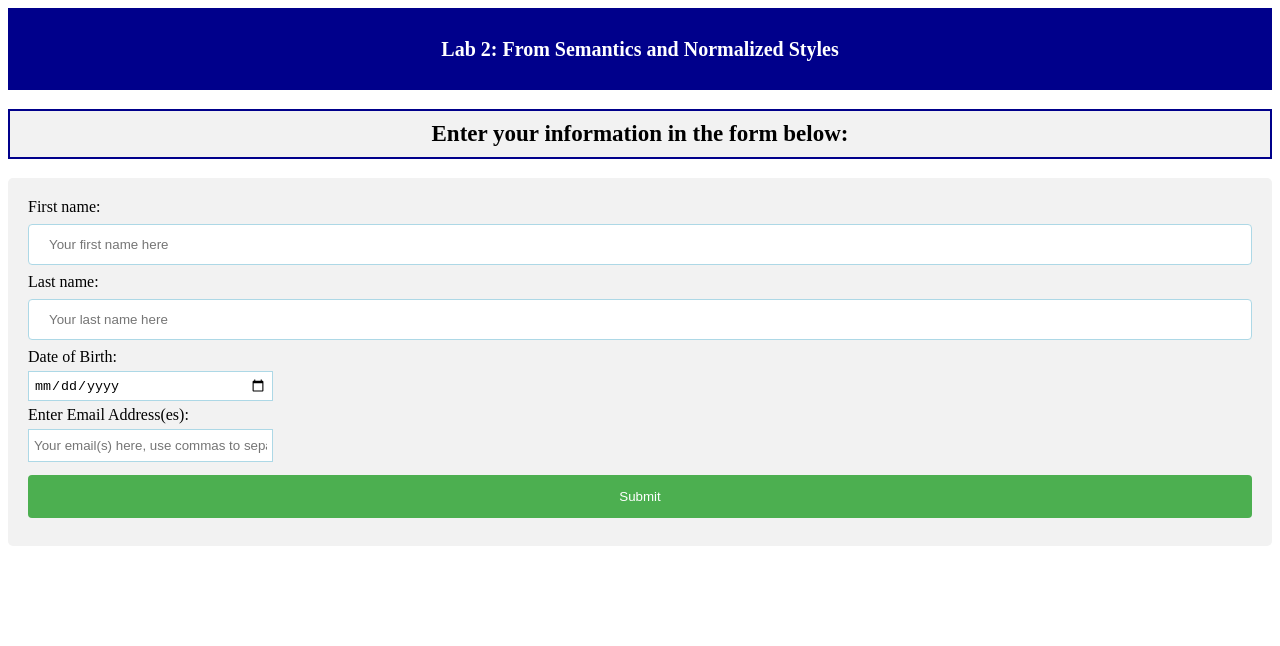
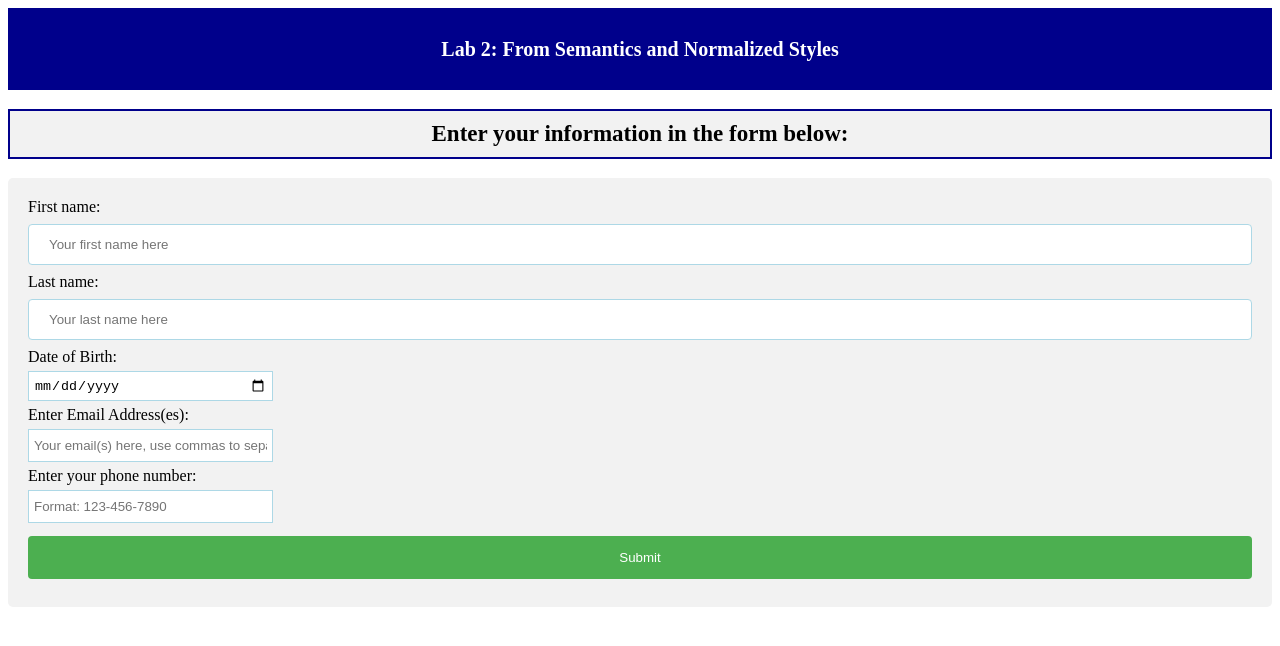
Before and after one commit to KrishDhungana-ITMD362/Lab-2, a plain HTML site: page index.html in a window 1280 px wide. Drawn offline with Linux system fonts and the light colour scheme.

Commit message:
CSS updates
Working on adding normalization to the css file

```diff
--- a/css/screen.css
+++ b/css/screen.css
@@ -76,3 +76,13 @@ div {
   	background-color: #f2f2f2;
   	padding: 20px;
 }
+
+/* Phone Number Input */
+input[type=tel]{
+	width:20%;
+	border: 1px solid lightblue;
+	display: inline-block;
+	margin: 5px 0;
+	padding: 8px 5px;
+	box-sizing: border-box;
+}
--- a/index.html
+++ b/index.html
@@ -4,8 +4,9 @@
   <title>Lab 2</title>
   <meta charset="utf-8" />
   <meta name="viewport" content="width=device-width,initial-scale=1.0,shrink-to-fit=no" />
-  <link rel="stylesheet" media="screen" href="css/reset.css" />
-  <link rel="stylesheet" media="screen" href="css/screen.css" />
+    <link rel="stylesheet" media="screen" href="css/screen.css" />
+  <link rel="stylesheet" media="screen" href="css/meyersreset-and-normalize-form.css.css" />
+
 </head>
 <body>
 	<header>
@@ -28,7 +29,8 @@
 			<label for="emails">Enter Email Address(es):</label><br>
 			<input type= "email" id="emails" name="emails" multiple placeholder="Your email(s) here, use commas to separate"><br>
 
-
+			<label for="phone"> Enter your phone number:</label><br>
+			<input type= "tel" id="phone" name="phone" pattern="[0-9]{3}-[0-9]{3}-[0-9]{4}" required placeholder="Format: 123-456-7890"><br>
 
 			<input type="submit" value="Submit">
 		</form>
```
